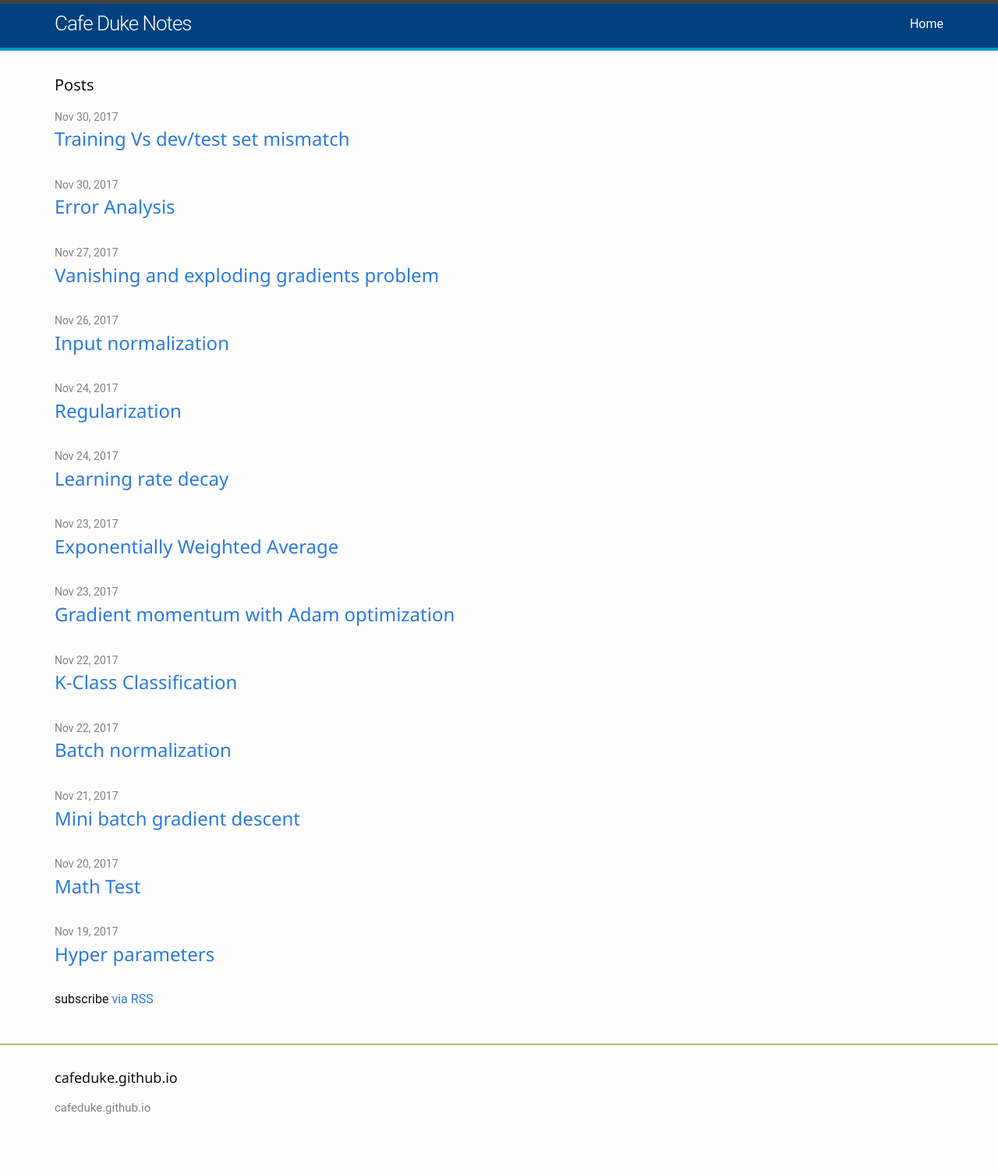
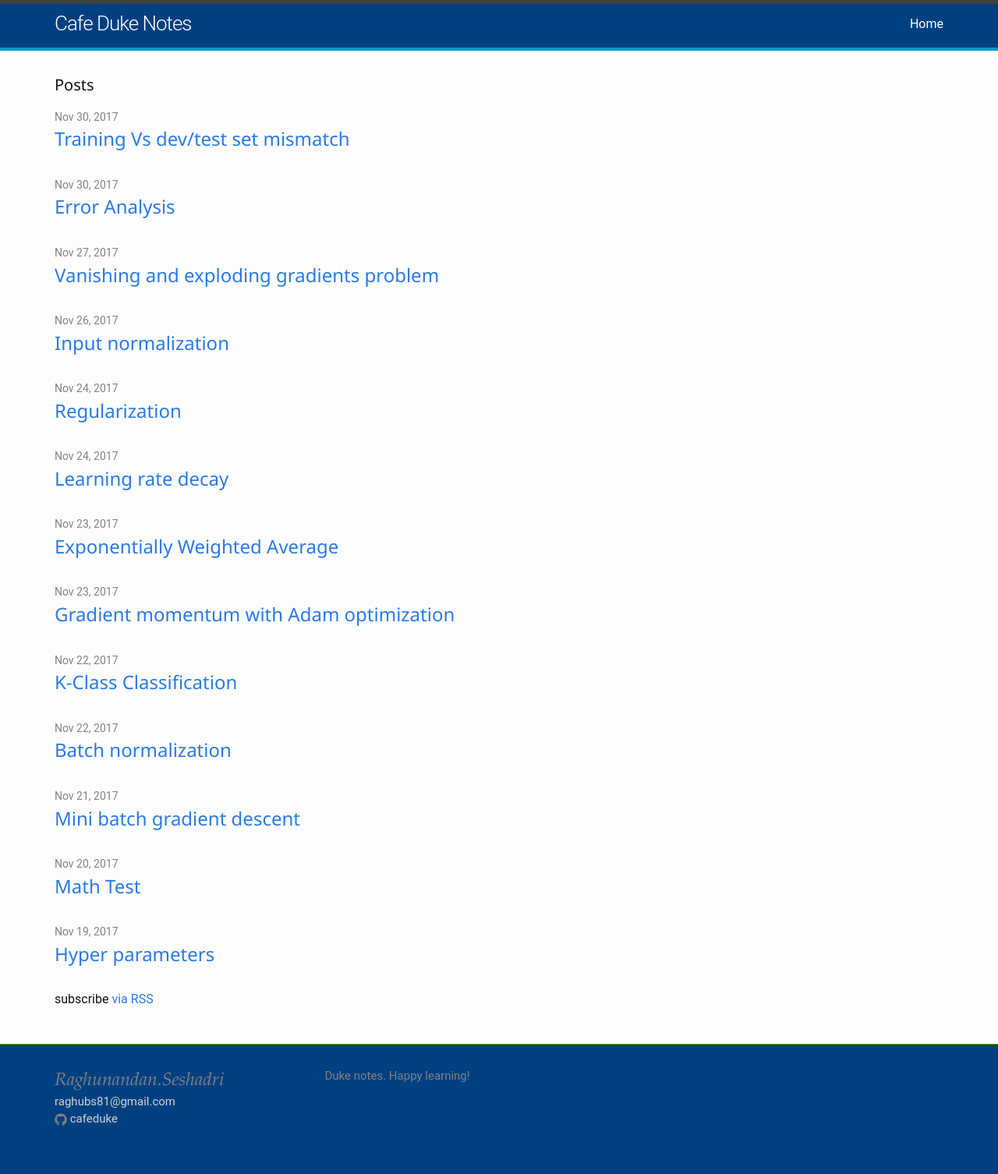
Before and after one commit to cafeduke/cafeduke.github.io, a Jekyll site: the page built from index.md, in a window 1280 px wide. Shown: the whole page at 78% size. Built offline with Jekyll 4.4.1, drawn with Linux system fonts in a browser that asks for light colours.

Commit message:
Footer update

```diff
--- a/_config.yml
+++ b/_config.yml
@@ -1,9 +1,14 @@
-name: Duke Notes
+name: Cafe Duke Notes
+title: Cafe Duke Notes
+author: Raghunandan.Seshadri
+email: raghubs81@gmail.com
+github_username: cafeduke
+description: Duke notes. Happy learning!
 markdown: kramdown
 highlighter: rouge
 
 kramdown:
    parse_block_html: true
 
-gems:
+plugins:
    - jemoji
--- a/_includes/footer.html
+++ b/_includes/footer.html
@@ -1,44 +1,41 @@
 <footer class="site-footer">
 
   <div class="wrapper">
-
-    <h2 class="footer-heading">{{ site.title | escape }}</h2>
 
     <div class="footer-col-wrapper">
       <div class="footer-col footer-col-1">
         <ul class="contact-list">
           <li>
+            <span class="site-author">
                {% if site.author %}
                  {{ site.author | escape }}
                {% else %}
                  {{ site.title | escape }}
                {% endif %}
+            </span>
           </li>
+
           {% if site.email %}
           <li><a href="mailto:{{ site.email }}">{{ site.email }}</a></li>
           {% endif %}
-        </ul>
-      </div>
 
-      <div class="footer-col footer-col-2">
-        <ul class="social-media-list">
           {% if site.github_username %}
           <li>
             {% include icon-github.html username=site.github_username %}
           </li>
           {% endif %}
 
-          {% if site.twitter_username %}
-          <li>
-            {% include icon-twitter.html username=site.twitter_username %}
-          </li>
+        </ul>
+      </div>
+
+      <div class="footer-col footer-col-2">
+         <ul class="contact-list">
+            {% if site.description %}
+               <li>{{ site.description | escape }}</li>
             {% endif %}
          </ul>
       </div>
 
-      <div class="footer-col footer-col-3">
-        <p>{{ site.description | escape }}</p>
-      </div>
     </div>
 
   </div>
--- /dev/null
+++ b/_includes/icon-github.html
@@ -0,0 +1 @@
+<a href="https://github.com/{{ include.username }}"><span class="icon icon--github">{% include icon-github.svg %}</span><span class="username">{{ include.username }}</span></a>
--- /dev/null
+++ b/_includes/icon-twitter.html
@@ -0,0 +1 @@
+<a href="https://twitter.com/{{ include.username }}"><span class="icon icon--twitter">{% include icon-twitter.svg %}</span><span class="username">{{ include.username }}</span></a>
--- a/_sass/minima.scss
+++ b/_sass/minima.scss
@@ -21,6 +21,12 @@ $grey-color-dark:  darken($grey-color, 25%) !default;
 
 // Heading attributes
 $heading-font-family: "Segoe UI";
+
+// Header and footer variables
+$header-background-color: rgb(0,64,128);
+$footer-background-color: $header-background-color;
+$footer-text-color: "lightgray";
+$footer-text-highlight: rgb(210,210,210);
 
 // Table attributes
 $table-text-align: left !default;
--- a/_sass/minima/_layout.scss
+++ b/_sass/minima/_layout.scss
@@ -5,7 +5,7 @@
   border-top: 5px solid $grey-color-dark;
   border-bottom: 4px solid $hr-color1;
   min-height: $spacing-unit * 1.865;
-  background-color:rgb(0,64,128);
+  background-color:$header-background-color;
 
   // Positioning context for the mobile navigation icon
   position: relative;
@@ -110,15 +110,24 @@
 .site-footer {
   border-top: 1px solid $hr-color2;
   padding: $spacing-unit 0;
+  background-color:$footer-background-color;
 }
 
-.footer-heading {
-  @include relative-font-size(1.125);
-  margin-bottom: $spacing-unit / 2;
+.site-author {
+  font-family: "Garamond";
+  font-style: italic;
+  @include relative-font-size(1.454);
 }
 
-.contact-list,
-.social-media-list {
+.site-footer a {
+  color: $footer-text-highlight;
+}
+
+.site-footer{
+  color: $footer-text-color;
+}
+
+.contact-list {
   list-style: none;
   margin-left: 0;
 }
@@ -137,18 +146,13 @@
 }
 
 .footer-col-1 {
-  width: -webkit-calc(35% - (#{$spacing-unit} / 2));
-  width:         calc(35% - (#{$spacing-unit} / 2));
+  width: -webkit-calc(30% - (#{$spacing-unit} / 2));
+  width:         calc(30% - (#{$spacing-unit} / 2));
 }
 
 .footer-col-2 {
-  width: -webkit-calc(20% - (#{$spacing-unit} / 2));
-  width:         calc(20% - (#{$spacing-unit} / 2));
-}
-
-.footer-col-3 {
-  width: -webkit-calc(45% - (#{$spacing-unit} / 2));
-  width:         calc(45% - (#{$spacing-unit} / 2));
+  width: -webkit-calc(70% - (#{$spacing-unit} / 2));
+  width:         calc(70% - (#{$spacing-unit} / 2));
 }
 
 @include media-query($on-laptop) {
```
Also changed, not shown: _includes/icon-github.svg (added), _includes/icon-twitter.svg (added). Lines whose indentation alone changed are shown as unchanged.
